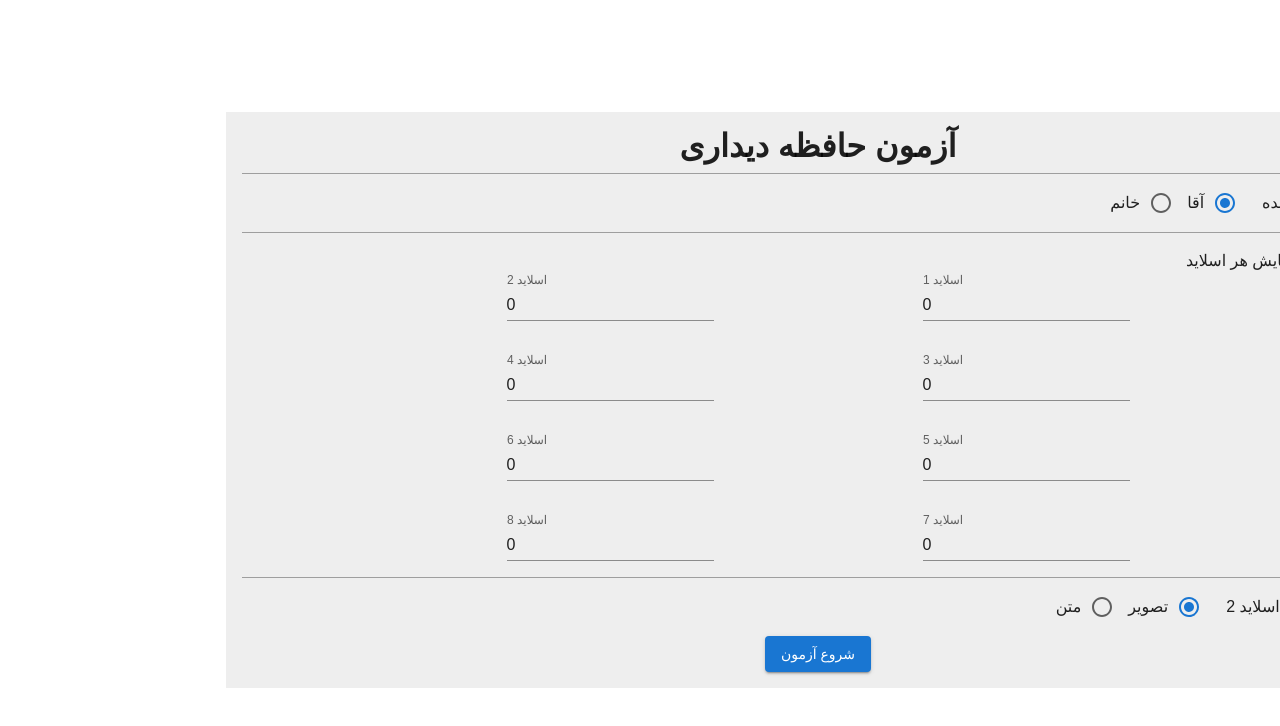
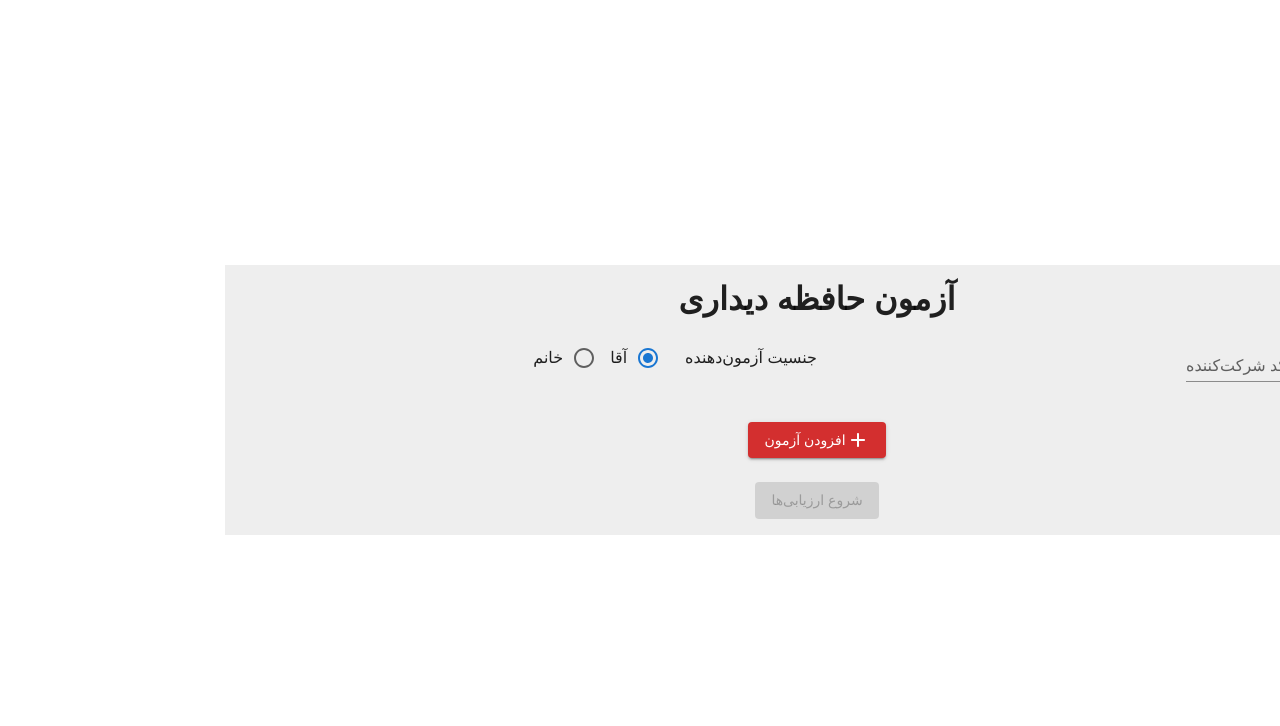
Before and after one commit to mohammadjavdani-dev/visual-memory-test, a Next.js app: page / in a window 1280 px wide. Shown: the top 726 px of the page. Built offline with nearby package versions, Linux system fonts and the light colour scheme.

Commit message:
complete admin form

```diff
--- a/src/app/page.tsx
+++ b/src/app/page.tsx
@@ -1,33 +1,92 @@
 "use client"
 import React, { FormEvent, useState } from 'react';
-import { TextField, Button, Typography, Grid, RadioGroup, FormControlLabel, Radio, Divider } from '@mui/material';
+import { TextField, Button, Typography, Grid, RadioGroup, FormControlLabel, Radio, Dialog, DialogTitle, DialogContent, DialogContentText, DialogActions } from '@mui/material';
+import AddRoundedIcon from '@mui/icons-material/AddRounded';
+import ArrowBackIcon from '@mui/icons-material/ArrowBack';
+
 import { SlideContainer } from '@/components/templates';
 import { theme } from '@/theme';
 
-const Homepage = () => {
-  const [userGender, setUserGender] = useState('male');
-  const [slidesTimeout, setSlidesTimeout] = useState<number[]>(Array(8).fill(0));
-  const [secondSlideContent, setSecondSlideContent] = useState('image');
+interface ISingleTest {
+  index: number;
+  testType: 'fake' | 'real';
+  slidesTimeout: Array<number>;
+  secondSlideContent: 'image' | 'text'
+}
 
-  const handleChange = (index: number, value: string) => {
-    const newNumbers = [...slidesTimeout];
-    newNumbers[index] = Number(value);
-    setSlidesTimeout(newNumbers);
+const SINGLE_TEST_STATE_INITIAL_VALUE: ISingleTest = {
+  index: 0,
+  testType: 'fake',
+  slidesTimeout: Array(8).fill(0),
+  secondSlideContent: 'image',
 };
 
-  const handleUserGenderChange = (event: React.ChangeEvent<HTMLInputElement>) => {
-    setUserGender((event.target as HTMLInputElement).value);
+const Homepage = () => {
+
+  const [pageMode, setPageMode] = useState('main');
+
+  // General info states
+  const [participantCode, setParticipantCode] = useState('');
+  const [participantGender, setParticipantGender] = useState('male');
+
+  // Single test state
+  const [singleTestState, setSingleTestState] = useState<ISingleTest>({ ...SINGLE_TEST_STATE_INITIAL_VALUE });
+
+  // All Tests state
+  const [allTestsState, setAllTestsState] = useState<Array<ISingleTest>>([]);
+
+  // Dialog state
+  const [openDialog, setOpenDialog] = React.useState(false);
+
+  const handleOpenDialog = (index: number) => {
+    setOpenDialog(true);
+    setSingleTestState(allTestsState[index]);
+  };
+
+  const handleCloseDialog = () => {
+    setOpenDialog(false);
+    setSingleTestState({ ...SINGLE_TEST_STATE_INITIAL_VALUE });
+  };
+
+  const handleParticipantGenderChange = (event: React.ChangeEvent<HTMLInputElement>) => {
+    setParticipantGender((event.target as HTMLInputElement).value);
+  };
+
+  const handleInputChange = (index: number, value: string) => {
+    const newNumbers = [...singleTestState.slidesTimeout];
+    newNumbers[index] = Number(value);
+    setSingleTestState({ ...singleTestState, slidesTimeout: newNumbers });
   };
 
   const handleSecondSlideContentChange = (event: React.ChangeEvent<HTMLInputElement>) => {
-    setSecondSlideContent((event.target as HTMLInputElement).value);
+    setSingleTestState({ ...singleTestState, secondSlideContent: (event.target as HTMLInputElement).value as 'image' | 'text' });
   };
+
+  const handleTestTypeChange = (event: React.ChangeEvent<HTMLInputElement>) => {
+    setSingleTestState({ ...singleTestState, testType: (event.target as HTMLInputElement).value as 'fake' | 'real' });
+  };
+
+  const handleAddTest = () => {
+    setAllTestsState([...allTestsState, { ...singleTestState, index: allTestsState.length }]);
+    setSingleTestState({ ...SINGLE_TEST_STATE_INITIAL_VALUE });
+    setPageMode('main');
+  }
+
+  const handleDeleteTest = (index: number) => {
+    let _allTests = [...allTestsState];
+    _allTests.splice(index, 1);
+    _allTests = _allTests.map((value, key) => ({
+      ...value,
+      index: key
+    }));
+    setAllTestsState(_allTests);
+    handleCloseDialog();
+  }
 
   const handleSubmit = (event: FormEvent<HTMLFormElement>) => {
     event.preventDefault();
-    console.log('slidesTimeout:', slidesTimeout);
-    console.log('userGender:', userGender);
-    console.log('secondSlideContent:', secondSlideContent);
+    console.log({ participantCode });
+    console.log({ participantGender });
   };
 
   return (
@@ -40,6 +99,47 @@ const Homepage = () => {
           padding: '1rem'
         }}
       >
+        {
+          pageMode === 'main' ?
+            <>
+              <Dialog
+                open={openDialog}
+                onClose={handleCloseDialog}
+                aria-labelledby="alert-dialog-title"
+                aria-describedby="alert-dialog-description"
+              >
+                <DialogTitle id="alert-dialog-title">
+                  ویرایش آزمون شماره {singleTestState.index + 1}
+                </DialogTitle>
+                <DialogContent>
+                  <DialogContentText id="alert-dialog-description">
+                    <Grid item container direction="column" rowGap={2}>
+                      <Grid item container justifyContent="flex-start" alignItems="center" columnGap={4}>
+                        <Typography variant="body1" fontWeight="bold">نوع آزمون</Typography>
+                        <Typography variant="body1">{singleTestState.testType === 'fake' ? 'امتحانی' : 'واقعی'}</Typography>
+                      </Grid>
+                      <Grid item container justifyContent="flex-start" alignItems="center" columnGap={4}>
+                        <Typography variant="body1" fontWeight="bold">محتوای اسلاید 2</Typography>
+                        <Typography variant="body1">{singleTestState.secondSlideContent === 'image' ? 'تصویر' : 'متن'}</Typography>
+                      </Grid>
+                      {
+                        singleTestState.slidesTimeout.map((value, key) => (
+                          <Grid key={key} item container justifyContent="flex-start" alignItems="center" columnGap={4}>
+                            <Typography variant="body1" fontWeight="bold">زمان نمایش اسلاید {key + 1}</Typography>
+                            <Typography variant="body1">{value} ثانیه</Typography>
+                          </Grid>
+                        ))
+                      }
+                    </Grid>
+                  </DialogContentText>
+                </DialogContent>
+                <DialogActions>
+                  <Grid item container justifyContent="space-between" alignItems="center">
+                    <Button onClick={() => handleDeleteTest(singleTestState.index)}>حذف آزمون</Button>
+                    <Button onClick={handleCloseDialog}>بازگشت</Button>
+                  </Grid>
+                </DialogActions>
+              </Dialog>
               <Grid item container justifyContent="center">
                 <Typography variant="h1">آزمون حافظه دیداری</Typography>
               </Grid>
@@ -56,36 +156,104 @@ const Homepage = () => {
                   container
                   alignItems="center"
                   sx={{
-              marginTop: '0.5rem',
-              paddingBlock: '0.5rem',
-              borderTop: `1px solid ${theme.palette.grey[500]}`
+                    marginBlock: '1rem',
                   }}
                 >
+                  <Grid item container alignItems="center" xs={6}>
+                    <TextField
+                      label={'کد شرکت‌کننده'}
+                      variant="standard"
+                      type="text"
+                      value={participantCode}
+                      onChange={(e) => setParticipantCode(e.target.value)}
+                      InputProps={{
+                        inputProps: {
+                          dir: 'ltr'
+                        },
+                      }}
+                    />
+                  </Grid>
+                  <Grid item container alignItems="center" xs={6}>
                     <Typography variant="body1">جنسیت آزمون‌دهنده</Typography>
-            <RadioGroup row value={userGender} onChange={handleUserGenderChange}>
+                    <RadioGroup row value={participantGender} onChange={handleParticipantGenderChange}>
                       <FormControlLabel value="male" control={<Radio color="primary" />} label="آقا" />
                       <FormControlLabel value="female" control={<Radio color="primary" />} label="خانم" />
                     </RadioGroup>
                   </Grid>
+                </Grid>
+                {
+                  allTestsState.length ?
+                    <Grid
+                      item
+                      container
+                      justifyContent="center"
+                      alignItems="center"
+                      sx={{
+                        marginBlock: '1rem',
+                      }}
+                      gap={4}
+                    >
+                      {
+                        allTestsState.map((value, key) => (
+                          <Grid
+                            key={value.index}
+                            item container justifyContent="center" alignItems="center" sx={{ width: '75px', height: '75px', backgroundColor: theme.palette.secondary.main, color: theme.palette.common.white, borderRadius: '1rem' }}
+                            onClick={() => handleOpenDialog(value.index)}
+                          >
+                            {`آزمون ${key + 1}`}
+                          </Grid>
+                        ))
+                      }
+                    </Grid> : null
+                }
+                <Grid
+                  item
+                  container
+                  justifyContent="center"
+                  alignItems="center"
+                  sx={{
+                    marginBlock: '1.5rem',
+                  }}
+                >
+                  <Button
+                    type="button"
+                    variant="contained"
+                    color="error"
+                    onClick={() => setPageMode('add-test')}
+                  >
+                    <AddRoundedIcon sx={{ fontSize: '1.5rem' }} />
+                    <span style={{ lineHeight: '1rem' }}>افزودن آزمون</span>
+                  </Button>
+                </Grid>
+                <Button
+                  type="submit"
+                  variant="contained"
+                  color="primary"
+                  disabled={!allTestsState.length || !participantCode.length}
+                >
+                  شروع ارزیابی‌ها
+                </Button>
+              </Grid>
+            </> :
+            <>
               <Grid
                 item
                 container
                 alignItems="center"
                 sx={{
                   paddingBlock: '1rem',
-              borderTop: `1px solid ${theme.palette.grey[500]}`
                 }}
               >
                 <Typography variant="body1">تنظیمات زمان نمایش هر اسلاید</Typography>
                 <Grid item container gap={4} justifyContent="center">
-              {slidesTimeout.map((value, index) => (
+                  {singleTestState.slidesTimeout.map((value, index) => (
                     <Grid item container xs={4} justifyContent="center" key={index}>
                       <TextField
                         label={`اسلاید ${index + 1}`}
                         variant="standard"
                         type="number"
                         value={value}
-                    onChange={(e) => handleChange(index, e.target.value)}
+                        onChange={(e) => handleInputChange(index, e.target.value)}
                         InputProps={{
                           inputProps: {
                             min: 0,
@@ -107,19 +275,48 @@ const Homepage = () => {
                 }}
               >
                 <Typography variant="body1">تنظیمات محتوای اسلاید 2</Typography>
-            <RadioGroup row value={secondSlideContent} onChange={handleSecondSlideContentChange}>
+                <RadioGroup row value={singleTestState.secondSlideContent} onChange={handleSecondSlideContentChange}>
                   <FormControlLabel value="image" control={<Radio color="primary" />} label="تصویر" />
                   <FormControlLabel value="text" control={<Radio color="primary" />} label="متن" />
                 </RadioGroup>
               </Grid>
+              <Grid
+                item
+                container
+                alignItems="center"
+                sx={{
+                  paddingBlock: '0.5rem',
+                  borderTop: `1px solid ${theme.palette.grey[500]}`
+                }}
+              >
+                <Typography variant="body1">نوع آزمون</Typography>
+                <RadioGroup row value={singleTestState.testType} onChange={handleTestTypeChange}>
+                  <FormControlLabel value="fake" control={<Radio color="primary" />} label="امتحانی" />
+                  <FormControlLabel value="real" control={<Radio color="primary" />} label="واقعی" />
+                </RadioGroup>
+              </Grid>
+              <Grid item container justifyContent="center" alignItems="center" columnGap={4}>
                 <Button
-            type="submit"
+                  type="button"
                   variant="contained"
-            color="primary"
+                  color="success"
+                  onClick={handleAddTest}
                 >
-            شروع آزمون
+                  <AddRoundedIcon sx={{ fontSize: '1.5rem' }} />
+                  <span style={{ lineHeight: '1rem' }}>افزودن آزمون</span>
+                </Button>
+                <Button
+                  type="button"
+                  variant="contained"
+                  color="error"
+                  onClick={() => setPageMode('main')}
+                >
+                  <ArrowBackIcon sx={{ fontSize: '1.5rem' }} />
+                  <span style={{ lineHeight: '1rem' }}>بازگشت</span>
                 </Button>
               </Grid>
+            </>
+        }
       </Grid>
     </SlideContainer>
   );
```
Lines whose indentation alone changed are shown as unchanged.
